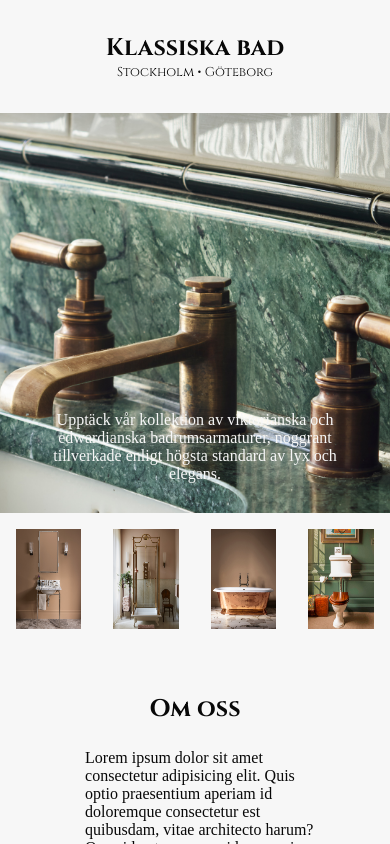
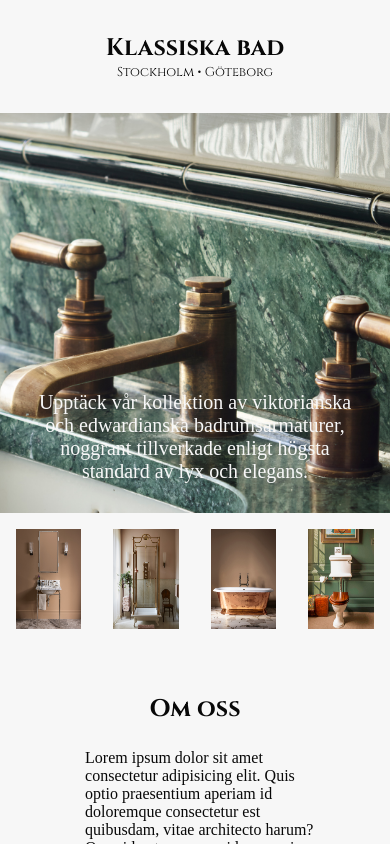
Before and after one commit to jonaru/kb-site, a React (Vite) app: page / in a window 390 px wide. Shown: the top 844 px of the page. Built offline with nearby package versions, Linux system fonts and the light colour scheme; a web font is replaced by a local one.

Commit message:
media edits

```diff
--- a/styles/Article.css
+++ b/styles/Article.css
@@ -52,5 +52,6 @@
 @media (max-width: 768px) {
     .article-item {
         height: 100px;
+        width: auto;
     }
 }
--- a/styles/style.css
+++ b/styles/style.css
@@ -98,7 +98,7 @@ body {
     .hero {
         padding: 30px;
         height: 400px;
-        font-size: 16px;
+        font-size: 20px;
     }
     .article-section {
         padding: 0;
```
